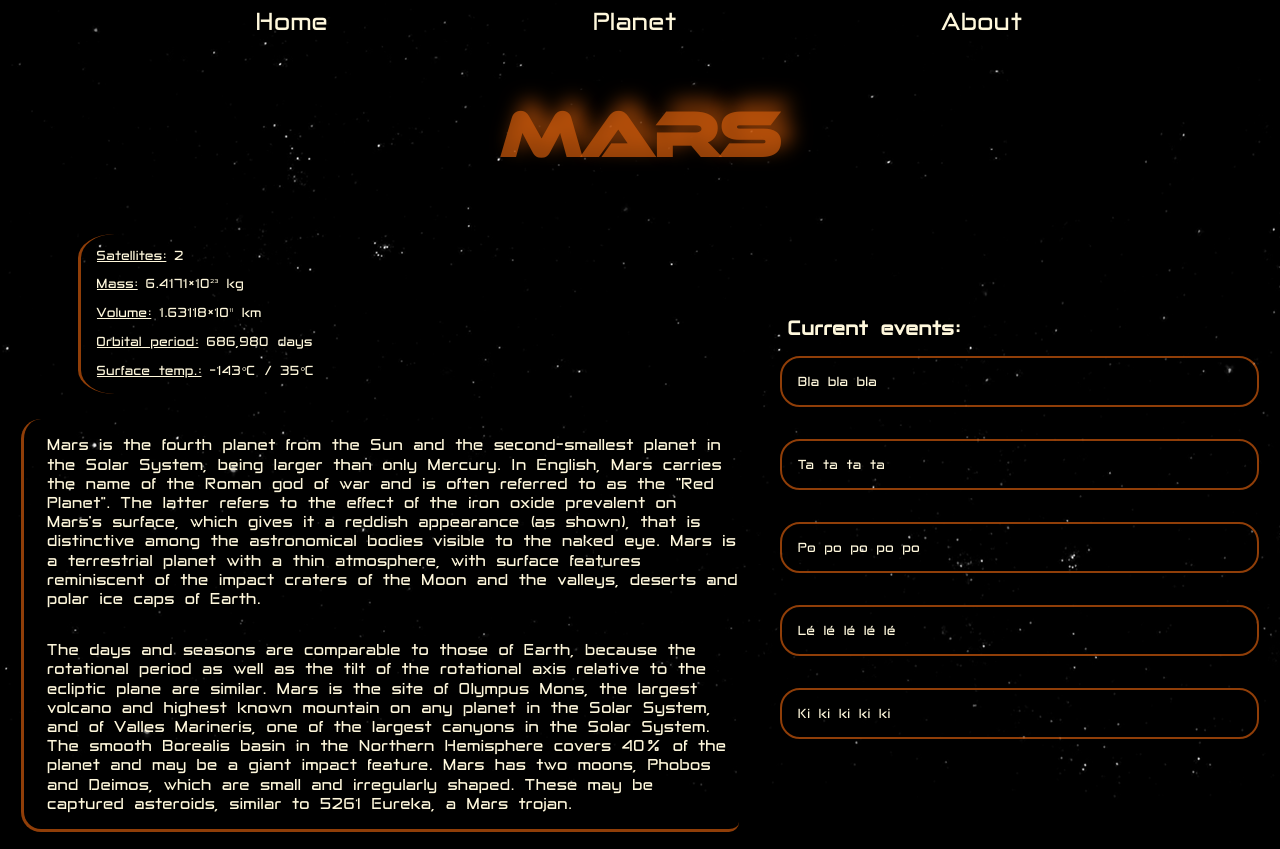
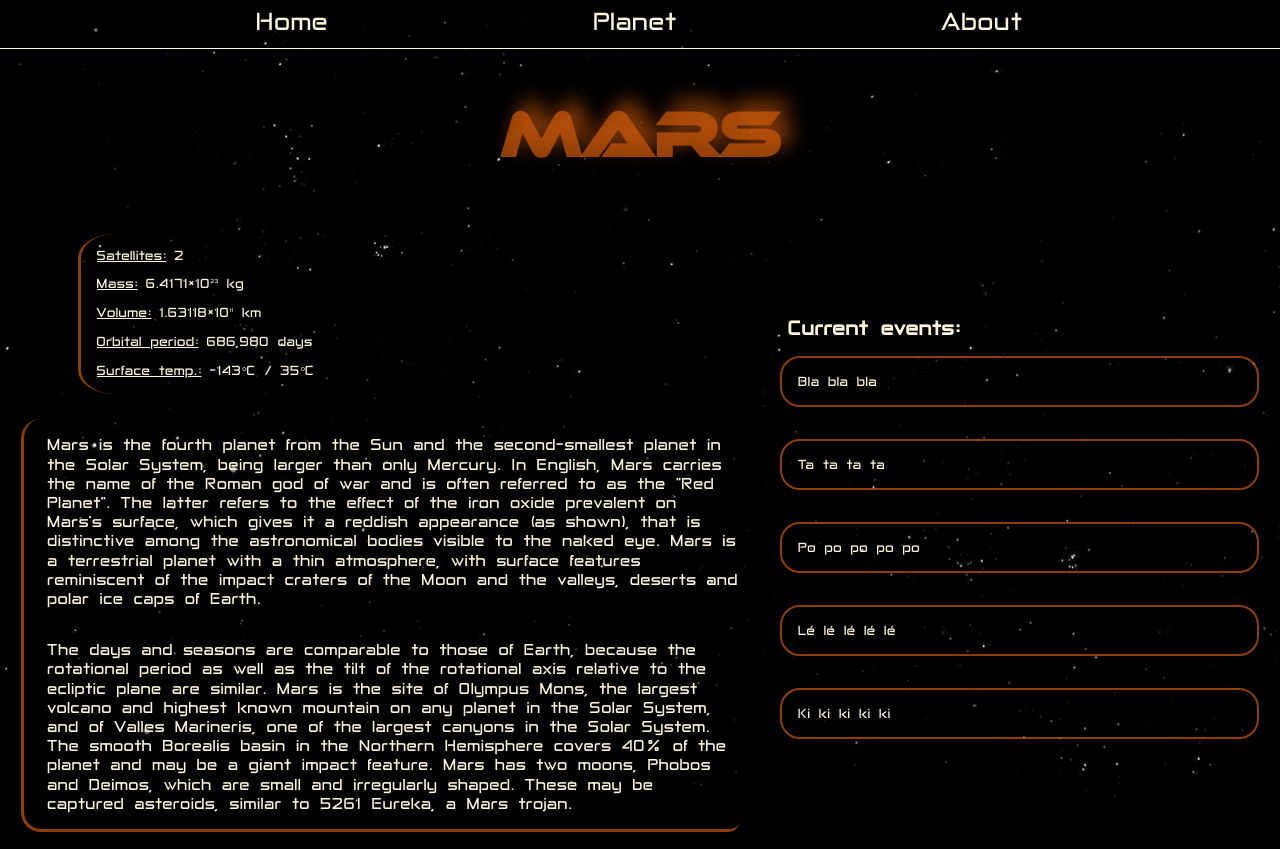
Before and after one commit to Julien-Savean/Projet1, a PHP site: page /public/mars.php in a window 1280 px wide. Run offline with PHP 8.4, Linux system fonts and the light colour scheme.

Commit message:
modify border-bottom css property from header

```diff
--- a/public/headerMenu.js
+++ b/public/headerMenu.js
@@ -1,13 +1,13 @@
 const planetMenu = document.querySelector('.liHeader1');
-const menuPlanete = document.querySelector('#menuPlanets');
+const menuPlanet = document.querySelector('#menuPlanets');
 
 
 planetMenu.addEventListener("click", function () {
-     if (menuPlanete.style.display === "grid") {
-          menuPlanete.style.display = "none";
+     if (menuPlanet.style.display === "grid") {
+          menuPlanet.style.display = "none";
 
      } else {
-          menuPlanete.style.display = "grid";
+          menuPlanet.style.display = "grid";
      }
 });
 
--- a/public/styles/header.css
+++ b/public/styles/header.css
@@ -12,7 +12,6 @@ li {
 }
 
 .ulHeader {
-     background-color: black;
      display: flex;
      flex-direction: row;
      justify-content: space-evenly;
@@ -22,7 +21,8 @@ li {
      height: 3rem;
      font-size: 1.5rem;
      z-index: 1;
-     border-bottom: 1px solid cornsilk
+     border-bottom: 1px solid cornsilk;
+     position: relative;
 }
 
 .liHeader {
```
